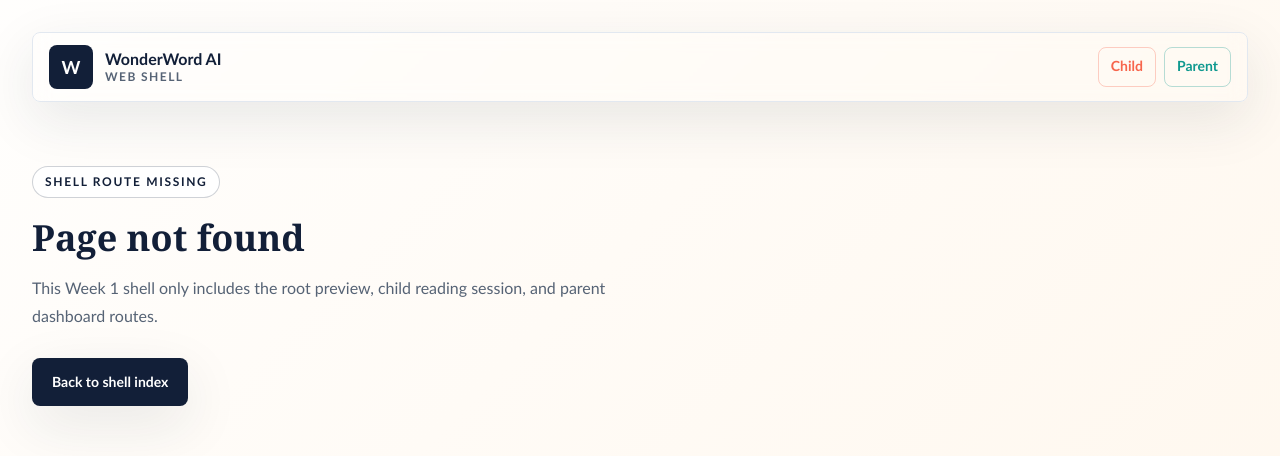
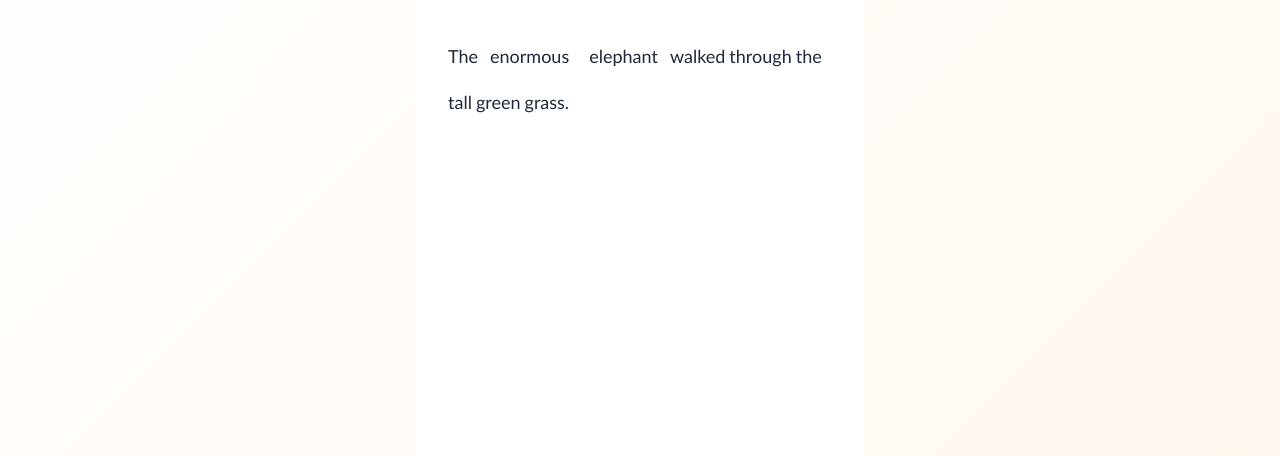
Before and after one commit to WonderWord-DEV-Team/WonderWordAI, a Next.js app in the folder apps/web/: page /dev-syllable-test in a window 1280 px wide. Before the commit this address had no page. Shown: the top 456 px of the page. Built offline with nearby package versions, Linux system fonts and the light colour scheme.

Commit message:
feat: add SyllableWord component with tap-to-split interaction

```diff
--- /dev/null
+++ b/apps/web/app/dev-syllable-test/page.tsx
@@ -0,0 +1,37 @@
+import SyllableWord from "@/components/child/SyllableWord";
+
+const syllableMap: Record<string, string[]> = {
+  enormous: ["e", "nor", "mous"],
+  elephant: ["el", "e", "phant"],
+  alligator: ["al", "li", "ga", "tor"],
+};
+
+export default function SyllableTestPage() {
+  const sentence = [
+    "The",
+    "enormous",
+    "elephant",
+    "walked",
+    "through",
+    "the",
+    "tall",
+    "green",
+    "grass.",
+  ];
+
+  return (
+    <div className="min-h-screen bg-white flex flex-wrap gap-x-1 gap-y-2 items-center content-start p-8 max-w-md mx-auto">
+      {sentence.map((word, i) => {
+        const clean = word.toLowerCase().replace(/[.,]/g, "");
+        const syllables = syllableMap[clean];
+        return syllables ? (
+          <SyllableWord key={i} word={word} syllables={syllables} />
+        ) : (
+          <span key={i} className="text-lg text-gray-800">
+            {word}
+          </span>
+        );
+      })}
+    </div>
+  );
+}
--- /dev/null
+++ b/apps/web/components/child/SyllableWord.tsx
@@ -0,0 +1,33 @@
+"use client";
+
+import { useState } from "react";
+
+type SyllableWordProps = {
+  word: string;
+  syllables: string[];
+};
+
+export default function SyllableWord({ word, syllables }: SyllableWordProps) {
+  const [isSplit, setIsSplit] = useState(false);
+
+  return (
+    <button
+      onClick={() => setIsSplit(!isSplit)}
+      aria-label={`Tap to ${isSplit ? "hide" : "show"} syllables for ${word}`}
+      className="inline-flex items-center gap-1 min-h-[48px] px-2 rounded-xl hover:bg-[#E6F5F6] active:scale-95 transition"
+    >
+      {isSplit ? (
+        syllables.map((syl, i) => (
+          <span
+            key={i}
+            className="bg-[#008C9A] text-white text-lg font-semibold rounded-lg px-3 py-2"
+          >
+            {syl}
+          </span>
+        ))
+      ) : (
+        <span className="text-lg text-gray-800">{word}</span>
+      )}
+    </button>
+  );
+}
```
